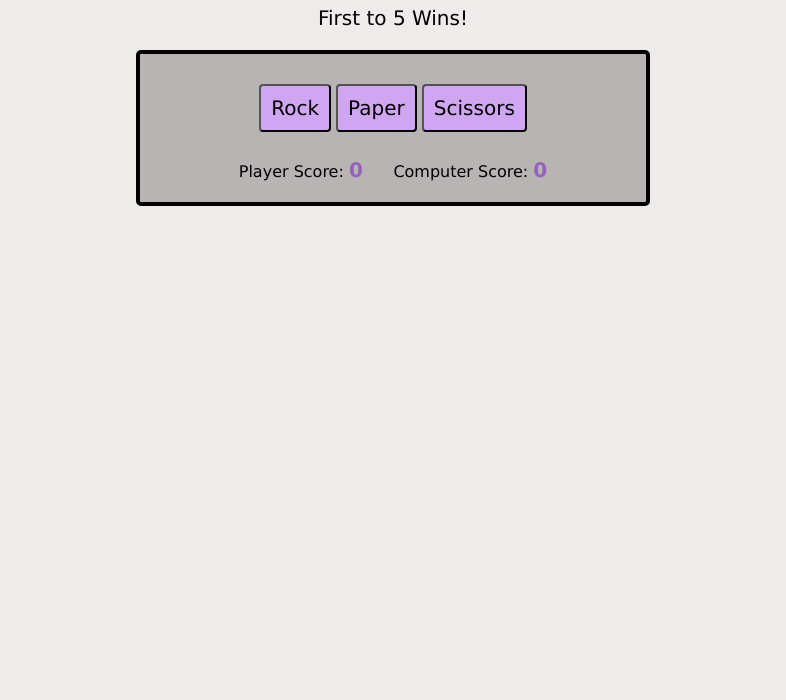
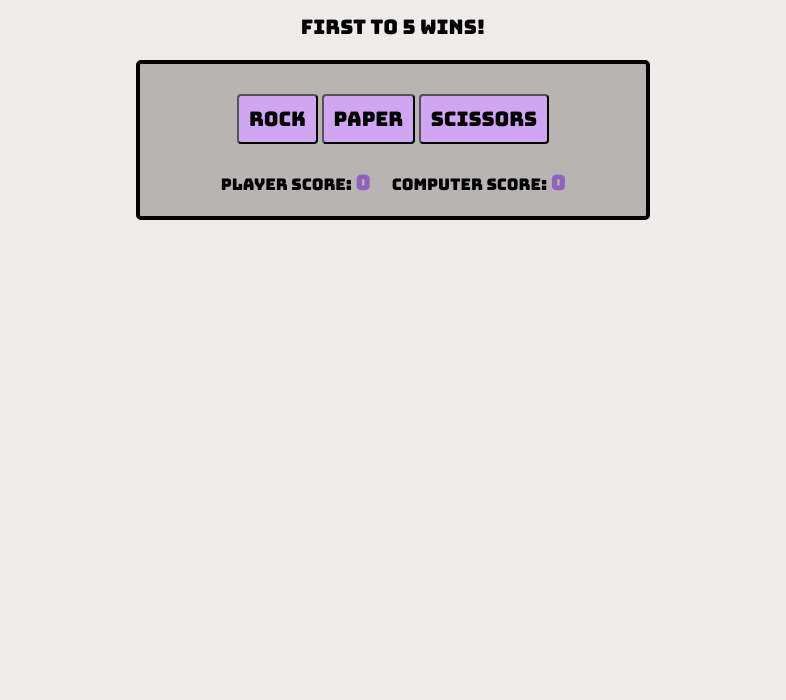
Before and after one commit to carlavid/rock-paper-scissors, a plain HTML site: page index.html in a window 1280 px wide. Shown: the part 100-800 px from the top of the page, without its empty margins (247-1033 px from the left). Drawn offline with Linux system fonts and the light colour scheme.

Commit message:
Link Google fonts

```diff
--- a/index.html
+++ b/index.html
@@ -3,6 +3,9 @@
     <head>
         <meta charset="utf-8">
         <title>Rock Paper Scissors</title>
+        <link rel="preconnect" href="https://fonts.googleapis.com">
+        <link rel="preconnect" href="https://fonts.gstatic.com" crossorigin>
+        <link href="https://fonts.googleapis.com/css2?family=Bungee&family=Bungee+Shade&display=swap" rel="stylesheet">
         <link rel="stylesheet" href="style.css">
     </head>
     <body>
```
